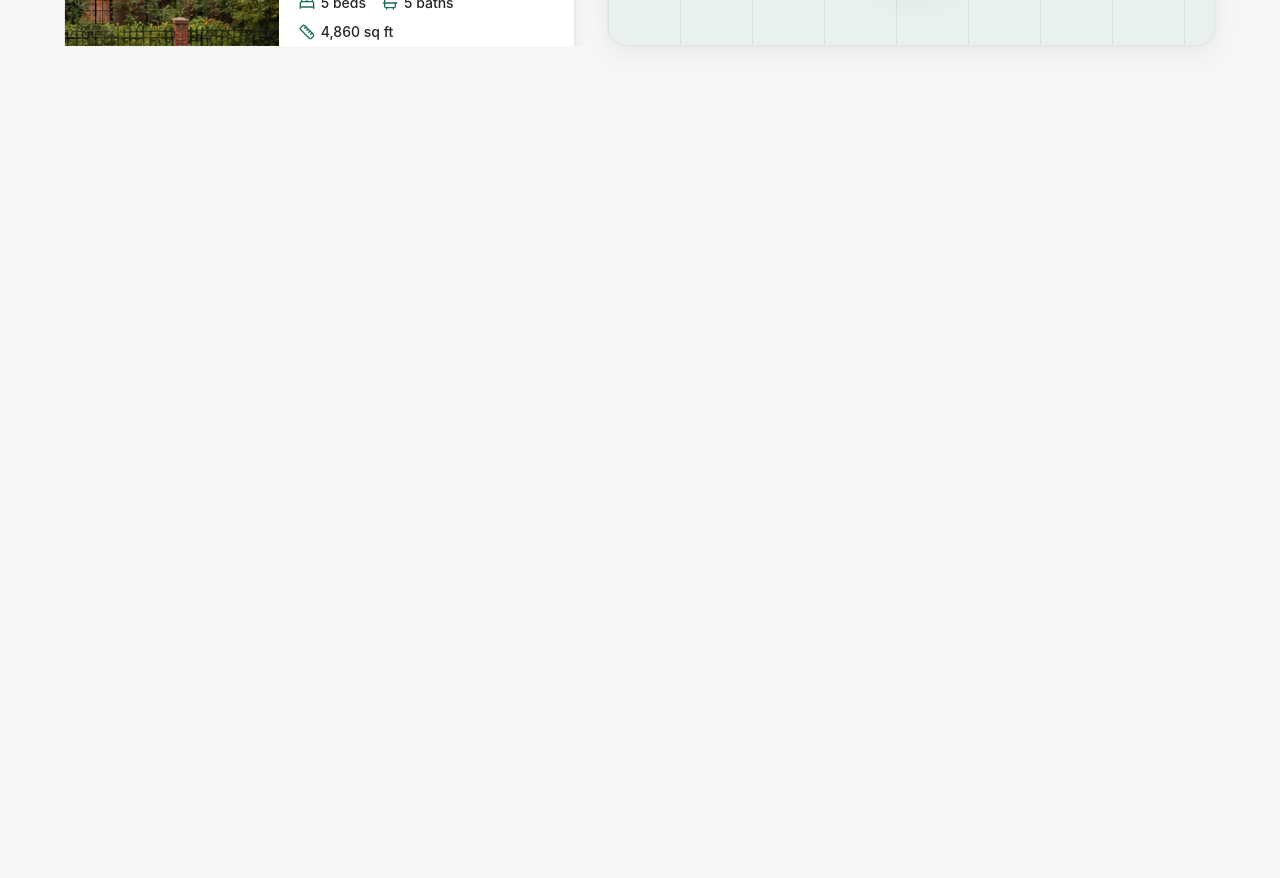
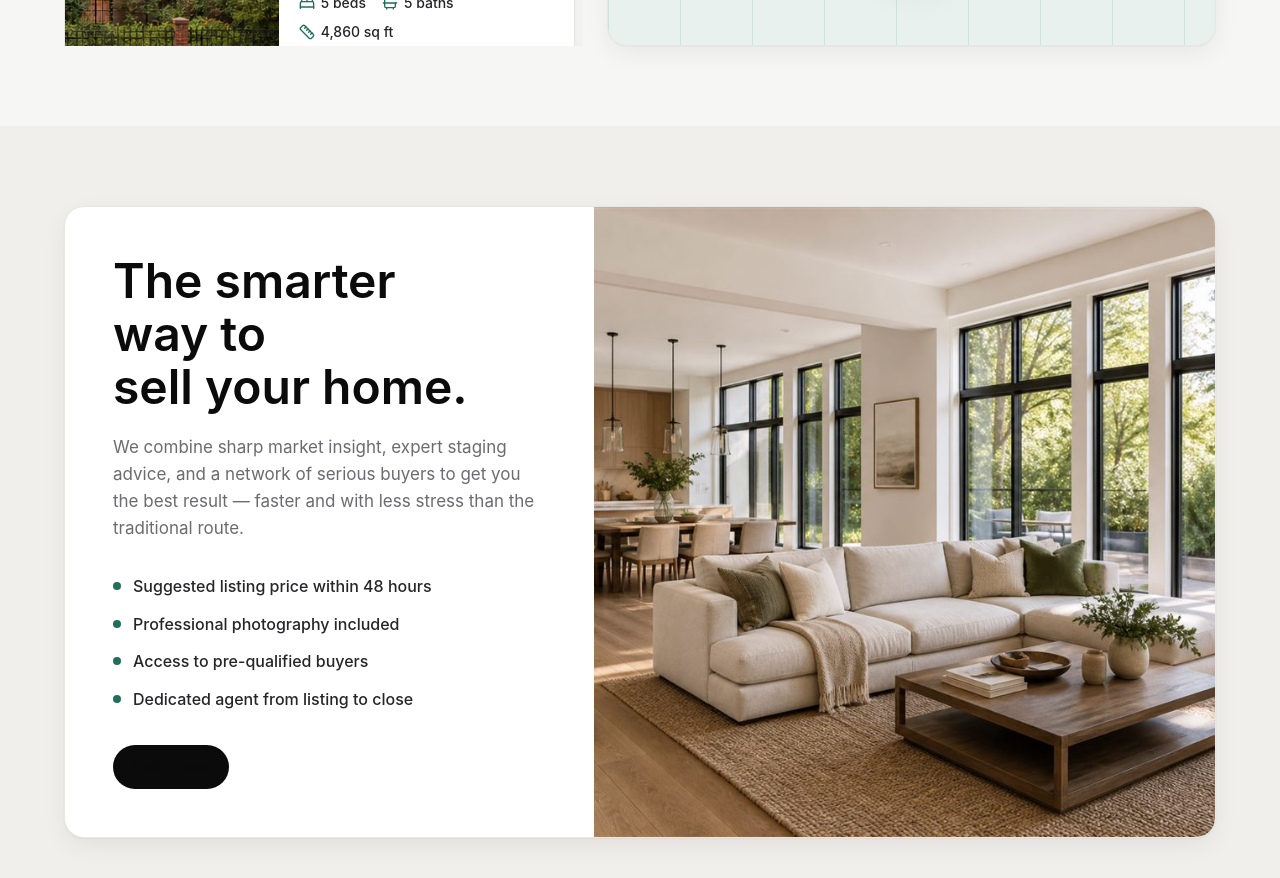
Before and after one commit to iamramishka/real-state-web, a Next.js app: page / in a window 1280 px wide. Shown: the part 4760-5638 px from the top of the page. Before the commit the page ends 4886 px from the top, so only its background shows below. Built offline with nearby package versions, Linux system fonts and the light colour scheme.

Commit message:
feat: add seller feature band
Add the smarter-way-to-sell feature band with seller copy, bullet points, CTA, generated optimized local imagery, homepage mounting, and e2e coverage.

```diff
--- a/app/page.tsx
+++ b/app/page.tsx
@@ -1,4 +1,5 @@
 import { FeaturedHomes } from "@/sections/FeaturedHomes";
+import { FeatureBand } from "@/sections/FeatureBand";
 import { Hero } from "@/sections/Hero";
 import { HomesForYou } from "@/sections/HomesForYou";
 import { MapListing } from "@/sections/MapListing";
@@ -12,6 +13,7 @@ export default function Home() {
       <FeaturedHomes />
       <HomesForYou />
       <MapListing />
+      <FeatureBand />
     </main>
   );
 }
--- a/codex/tasks.md
+++ b/codex/tasks.md
@@ -27,7 +27,7 @@ All build tasks are **blocked until Phase 0 planning is approved**.
 | X-014 | PropertyCard + CardGrid | in_review | feature/codex-property-cards | `components/cards/PropertyCard.tsx` | reuse, formatting |
 | X-015 | Featured homes + Homes for you | in_review | feature/codex-property-cards | `sections/FeaturedHomes.tsx`, `sections/HomesForYou.tsx`, `data/properties.ts` | grid reflow |
 | X-016 | Listing + Map split | in_review | feature/codex-map | `sections/MapListing.tsx`, `components/MapView.tsx` | a11y list, no CLS |
-| X-017 | Smarter-way-to-sell band | blocked | feature/codex-sell | `sections/FeatureBand.tsx` | heading hierarchy |
+| X-017 | Smarter-way-to-sell band | in_review | feature/codex-sell | `sections/FeatureBand.tsx` | heading hierarchy |
 | X-018 | Neighborhood discovery trio | blocked | feature/codex-discovery | `sections/Discovery.tsx`, `data/discovery.ts` | link semantics |
 | X-019 | Agent section | blocked | feature/codex-agents | `sections/Agents.tsx`, `components/cards/AgentCard.tsx`, `data/agents.ts` | avatar alt, ratings text |
 | X-020 | News + Trends/Tips grids | blocked | feature/codex-news | `sections/News.tsx`, `sections/Trends.tsx`, `data/news.ts`, `data/articles.ts` | time element |
@@ -55,3 +55,4 @@ All build tasks are **blocked until Phase 0 planning is approved**.
 - X-014 — Added `PropertyCard` and `CardGrid` on `feature/codex-property-cards`: `components/cards/PropertyCard.tsx` exports typed card props matching the property data shape, formats cents-based prices and sqft values, renders optimized listing imagery, semantic detail links, accessible beds/baths/sqft meta text, and a reusable responsive grid. Updated `types/lucide-react.d.ts` with the additional card icons required by the local lucide typings workaround. Commands run: `npm install`, `npm run format`, `npm run format:check`, `npm run lint`, `npm run typecheck`, `npm run test`, `npm run build`, `npm run test:e2e`, `npm run test:a11y`, `npm audit --audit-level=moderate`. Result: all checks passed; e2e 20/20 including 8 responsive widths, a11y 3/3, unit 1/1, audit 0 vulnerabilities. Next: review X-014, then continue with X-015 Featured homes + Homes for you.
 - X-015 — Added Featured homes and Homes for you on `feature/codex-property-cards`: `data/properties.ts` defines the typed mock property dataset with 6 featured properties and 4 homes-for-you properties, `sections/FeaturedHomes.tsx` and `sections/HomesForYou.tsx` render reusable `PropertyCard` grids, `app/page.tsx` mounts both sections, `public/images/properties/**` stores six generated local listing images, and `tests/e2e/home.spec.ts` verifies section headings, card image alt text, card title, detail link href, and responsive no-overflow coverage. Property images were generated with the built-in image tool as a six-panel photorealistic residential listing contact sheet, then cropped locally to 16:10 card assets. Commands run: `npm run format`, `npm run format:check`, `npm run lint`, `npm run typecheck`, `npm run test`, `npm run build`, `npm run test:e2e`, `npm run test:a11y`, `npm audit --audit-level=moderate`. Result: all checks passed; e2e 20/20 including 8 responsive widths, a11y 3/3, unit 1/1, audit 0 vulnerabilities. Next: review X-015, then continue with X-016 Listing + Map split.
 - X-016 — Added the listing + map split on `feature/codex-map`: `sections/MapListing.tsx` renders the "5 Homes for sale" panel with Save search, mobile Show map/Show list toggle, keyboard-accessible property list using reusable `PropertyCard`, and responsive list/map layout; `components/MapView.tsx` renders a labelled static map surface with keyboard-reachable detail-link pins and list-alternative text; `app/page.tsx` mounts the section; `types/lucide-react.d.ts` adds the new map/list icon declarations; and `tests/e2e/home.spec.ts` covers the map label, pin link, save-search control, and mobile toggle. Commands run: `npm install`, `npm run format`, `npm run format:check`, `npm run lint`, `npm run typecheck`, `npm run test`, `npm run build`, `npm run test:e2e`, `npm run test:a11y`, `npm audit --audit-level=moderate`. Result: all checks passed; e2e 23/23 including 8 responsive widths, a11y 3/3, unit 1/1, audit 0 vulnerabilities. Next: review X-016, then continue with X-017 Smarter-way-to-sell band.
+- X-017 — Added the smarter-way-to-sell feature band on `feature/codex-sell`: `sections/FeatureBand.tsx` renders the seller value prop with heading, body copy, four bullets, Learn more CTA, and generated local staged-living-room image; `app/page.tsx` mounts it after the listing/map split; `public/images/sell-feature-living-room.jpg` stores the optimized generated 1200x750 JPEG asset; and `tests/e2e/home.spec.ts` covers heading, bullet, image alt, and CTA link. Image generation used the built-in image tool with a photorealistic staged open-plan living-room prompt, then optimized locally. Commands run: `npm install`, `npm run format`, `npm run format:check`, `npm run lint`, `npm run typecheck`, `npm run test`, `npm run build`, `npm run test:e2e`, `npm run test:a11y`, `npm audit --audit-level=moderate`. Result: all checks passed; e2e 23/23 including 8 responsive widths, a11y 3/3, unit 1/1, audit 0 vulnerabilities. Next: review X-017, then continue with X-018 Neighborhood discovery trio.
--- /dev/null
+++ b/sections/FeatureBand.tsx
@@ -0,0 +1,80 @@
+import Image from "next/image";
+import Link from "next/link";
+
+import { Button } from "@/components/ui/button";
+
+const sellerPoints = [
+  "Suggested listing price within 48 hours",
+  "Professional photography included",
+  "Access to pre-qualified buyers",
+  "Dedicated agent from listing to close",
+];
+
+const featureImage = {
+  alt: "A beautifully staged open-plan living room with natural light streaming through large windows.",
+  height: 750,
+  src: "/images/sell-feature-living-room.jpg",
+  width: 1200,
+};
+
+export function FeatureBand() {
+  return (
+    <section
+      aria-labelledby="seller-band-title"
+      className="bg-bg-soft section-y"
+    >
+      <div className="container-page">
+        <div className="border-line bg-surface shadow-soft grid overflow-hidden rounded-xl border lg:grid-cols-[minmax(0,0.92fr)_minmax(0,1.08fr)]">
+          <div className="grid content-center gap-8 p-6 sm:p-8 lg:p-12">
+            <div className="grid gap-5">
+              <h2
+                className="font-display text-h1 text-ink font-semibold text-balance"
+                id="seller-band-title"
+              >
+                <span className="block">The smarter way to</span>
+                <span className="block">sell your home.</span>
+              </h2>
+              <p className="text-body-lg text-muted max-w-xl">
+                We combine sharp market insight, expert staging advice, and a
+                network of serious buyers to get you the best result — faster
+                and with less stress than the traditional route.
+              </p>
+            </div>
+
+            <ul className="text-body text-ink-700 grid gap-3 font-medium">
+              {sellerPoints.map((point) => (
+                <li className="flex gap-3" key={point}>
+                  <span
+                    aria-hidden="true"
+                    className="bg-accent mt-2 size-2 shrink-0 rounded-full"
+                  />
+                  <span>{point}</span>
+                </li>
+              ))}
+            </ul>
+
+            <Button asChild className="w-fit">
+              <Link
+                aria-label="Learn more about selling with Nordhaven"
+                href="/sell"
+              >
+                Learn more
+              </Link>
+            </Button>
+          </div>
+
+          <div className="min-h-72 lg:min-h-[34rem]">
+            <Image
+              alt={featureImage.alt}
+              className="h-full w-full object-cover"
+              height={featureImage.height}
+              sizes="(max-width: 1024px) calc(100vw - 2rem), 50vw"
+              src={featureImage.src}
+              width={featureImage.width}
+            />
+          </div>
+        </div>
+      </div>
+    </section>
+  );
+}
```
Also changed, not shown: public/images/sell-feature-living-room.jpg (added), 1 other file (tests, documents, lock files or other folders).
